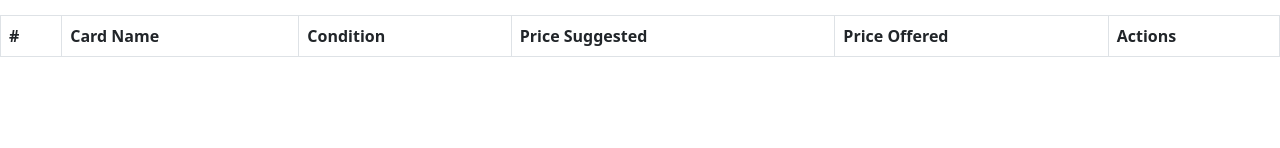
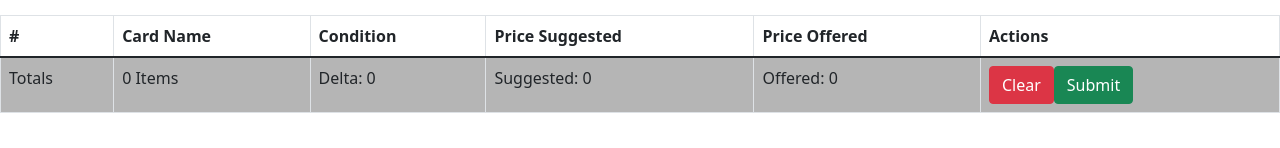
Before and after one commit to anthony-devarti/sa-floortrader, a React (Create React App) app: page / in a window 1280 px wide. Shown: the part 649-797 px from the top of the page. Built offline with nearby package versions, Linux system fonts and the light colour scheme.

Commit message:
adding, removing, and clearing cart working as excpected

```diff
--- a/src/App.css
+++ b/src/App.css
@@ -64,3 +64,7 @@
   margin: 1rem;
   justify-content: space-between;
 }
+
+.footer-row{
+  background: rgba(0, 0, 0, 0.25);
+}
--- a/src/Cart.js
+++ b/src/Cart.js
@@ -4,6 +4,45 @@ import { useGlobalState } from "./GlobalState";
 
 export default function Cart() {
     const [state, dispatch] = useGlobalState();
+
+    //the totals for all items in the cart
+    let suggestedTotal = state.cart.reduce((accumulator, object) => {
+        //will this act up if a total begins or ends with a 0?
+        const parsed = parseFloat(object.Estimate.slice(1, 6))
+        return accumulator + parsed;
+    }, 0);
+    let offerTotal = state.cart.reduce((accumulator, object) => {
+        const parsed = parseFloat(object.Actual)
+        return accumulator + parsed;
+    }, 0);
+    //delta shows difference between suggested total
+    let delta = (Math.round((suggestedTotal - offerTotal) * 100)) / 100
+
+    //group that handles button actions in the cart//
+
+    //this is what runs when an item is removed from the cart
+    //it should edit the cart to remove this specific instance of the item
+    function remove(e) {
+        console.log("removing this item: ", e.target.id);
+        let newCart = state.cart;
+        newCart.splice(e.target.id, 1);
+        dispatch(state.cart=newCart);
+        localStorage.setItem("cart", JSON.stringify(state.cart));
+    }
+    //this should dispatch an empty array to the cart, may need to update local storage later
+    function clearCart() {
+        console.log("emptying the cart")
+        dispatch(state.cart = []);
+        localStorage.setItem("cart", JSON.stringify(state.cart));
+    }
+    //this should move to the next step in the process
+    //it nneeds to package the buy up into an object, assign it a unique id, create a barcode for that unique ID, and eventually push that buy to the backend to be stored so it can be verified later
+    //buy should include each line item, the total suggested, the total paid, and the delta, the date now when the order was submitted, as well as the user (eventually)
+
+    function submit() {
+        console.log("finalize the buy and continue the buying process")
+    }
+
 
     return (
         <>
@@ -22,15 +61,32 @@ export default function Cart() {
 
                 <tbody>
                     {state.cart.map((item, index) => (
-                <tr>
+                        <tr key={index + item.name}>
                             <td>{index + 1}</td>
                             <td>{item.name}</td>
                             <td>{item.condition}</td>
                             <td>{item.Estimate}</td>
                             <td>{item.Actual}</td>
-                    <td><Button variant="danger">Remove</Button></td>
+                            <td><Button
+                                variant="danger"
+                                id={index}
+                                onClick={(e) => { remove(e) }}
+                            >Remove</Button></td>
                         </tr>
                     ))}
+                    <tr className="footer-row">
+                        <td>Totals</td>
+                        <td>{state.cart.length} Items</td>
+                        <td>Delta: {delta}</td>
+                        <td>Suggested: {suggestedTotal}</td>
+                        <td>Offered: {offerTotal}</td>
+                        <td>
+                            <Button
+                                variant="danger"
+                                onClick={clearCart}
+                            >Clear</Button>
+                            <Button variant="success">Submit</Button></td>
+                    </tr>
                 </tbody>
             </Table>
         </>
```
Lines whose indentation alone changed are shown as unchanged.
